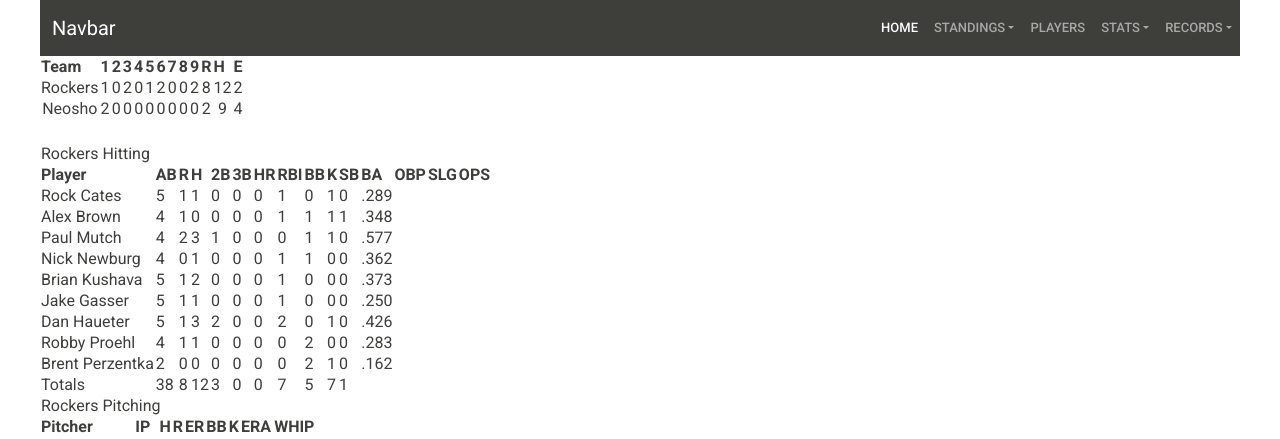
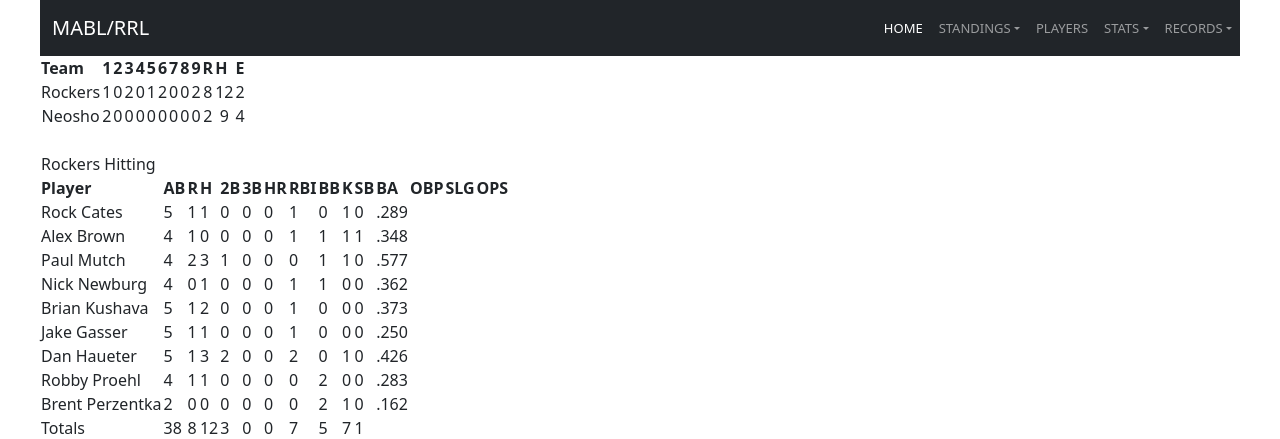
Before and after one commit to haueter19/baseball, a FastAPI app: page /schedule/box/1 in a window 1280 px wide. Shown: the top 439 px of the page. Run offline with FastAPI, Linux system fonts and the light colour scheme; parts of the project's set-up code (start-up, migrations or seed data) failed here and were passed over; some libraries are stand-ins or nearby versions.

Commit message:
Update header.html

```diff
--- a/templates/header.html
+++ b/templates/header.html
@@ -2,18 +2,19 @@
   <head>
     <link href="{{ url_for('static', path='/style.css') }}" rel="stylesheet">
 	<link href="{{ url_for('static', path='/bootstrap.min.css') }}" rel="stylesheet">
-    <title>Rockers Baseball - {% block title %}{% endblock %}</title>
+    <title>{% block title %}{% endblock %}</title>
 	<meta content="text/html; charset=windows-1252" http-equiv="Content-Type">
-	<script src="https://maxcdn.bootstrapcdn.com/bootstrap/3.4.1/js/bootstrap.min.js"></script>
+	<link href="https://cdn.jsdelivr.net/npm/bootstrap@5.1.3/dist/css/bootstrap.min.css" rel="stylesheet">
+	<script src="https://cdn.jsdelivr.net/npm/bootstrap@5.1.3/dist/js/bootstrap.bundle.min.js"></script>
 	<script src="https://ajax.googleapis.com/ajax/libs/jquery/3.5.1/jquery.min.js"></script>
 	<script src="https://cdn.plot.ly/plotly-latest.min.js"></script>
 	<script src="/static/sort-table.js"></script>
   </head>
 <body>
 	<div id="main">
-		<nav class="navbar navbar-expand-lg navbar-dark bg-primary">
+		<nav class="navbar navbar-expand-lg navbar-dark bg-dark">
 			<div class="container-fluid">
-				<a class="navbar-brand" href="#">Navbar</a>
+				<a class="navbar-brand" href="/home">MABL/RRL</a>
 				<button class="navbar-toggler" type="button" data-bs-toggle="collapse" data-bs-target="#navbarColor01" aria-controls="navbarColor01" aria-expanded="false" aria-label="Toggle navigation">
 					<span class="navbar-toggler-icon"></span>
 				</button>
```
